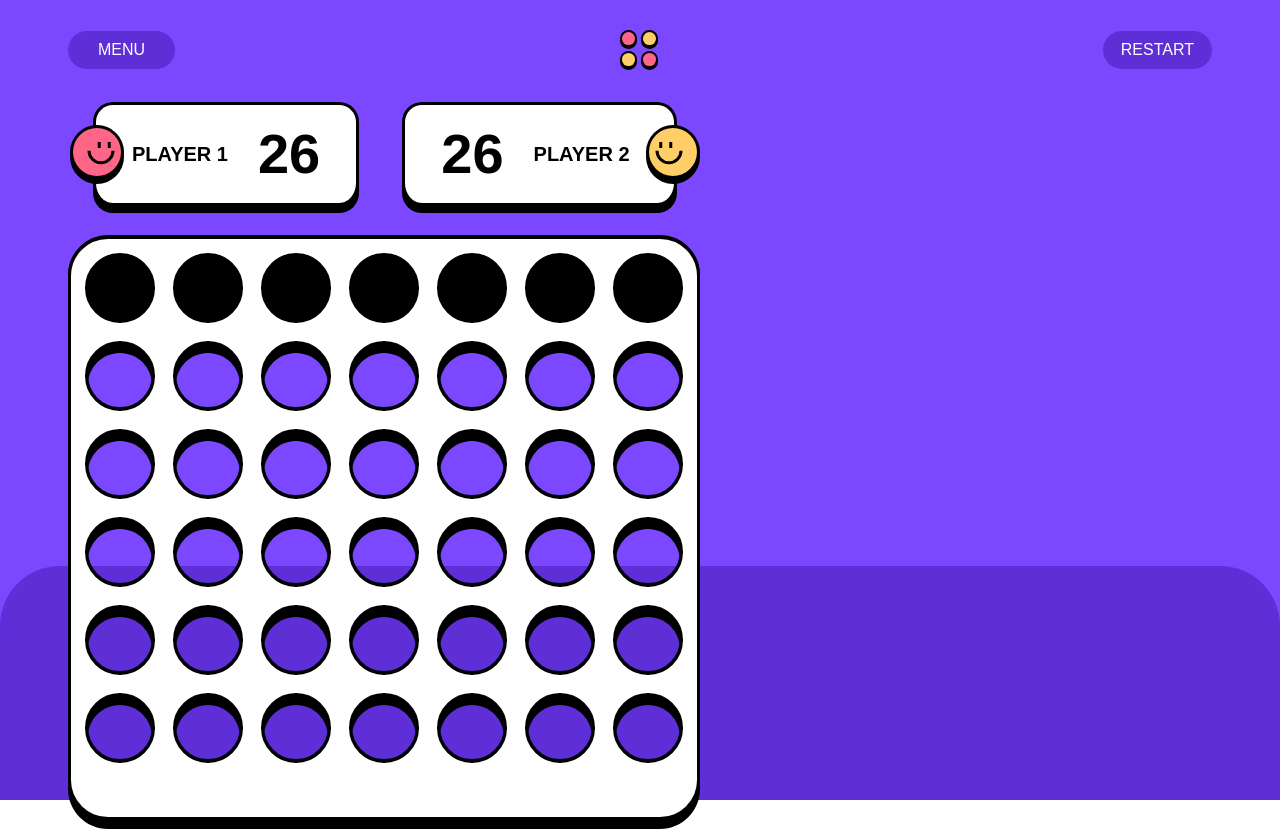
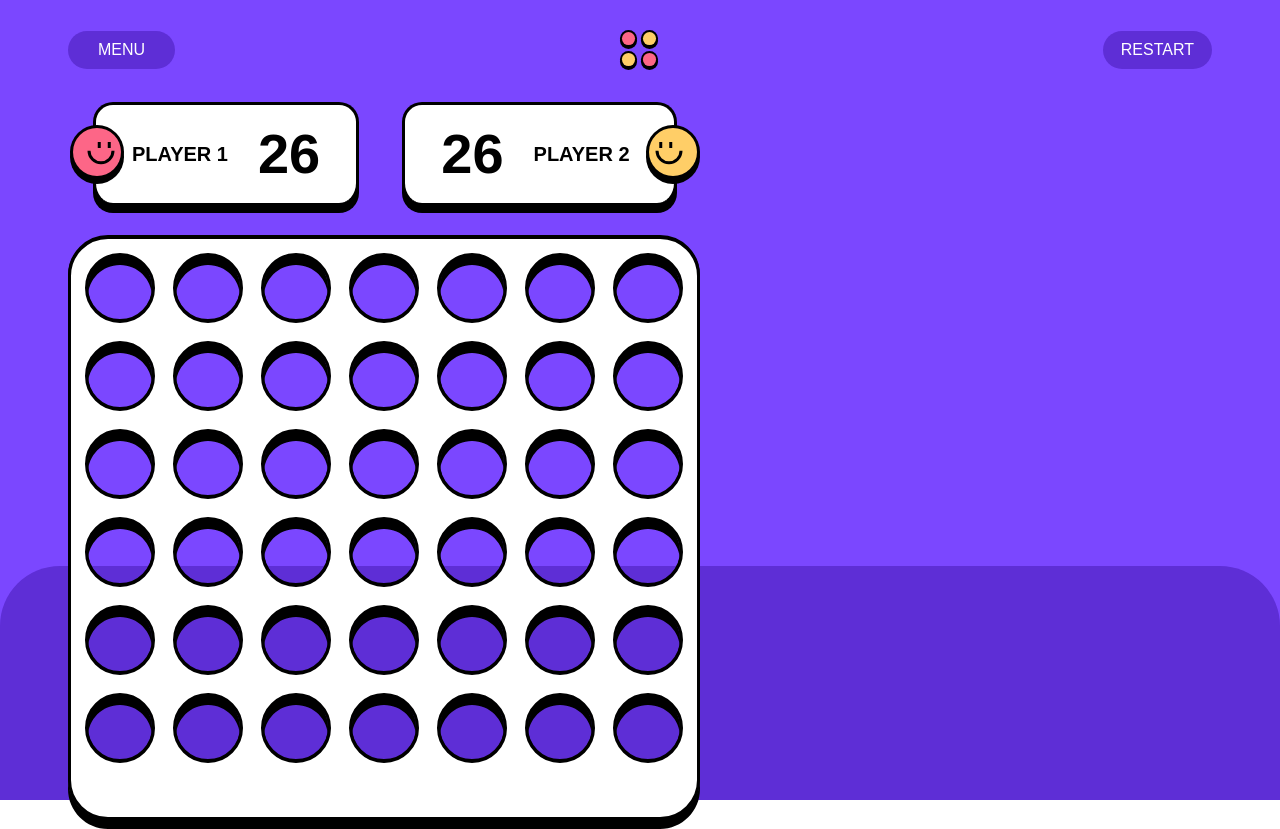
Before and after one commit to tpkhuong/fixedFrontendMentorChallenges, a Next.js app in the folder advanced/nextJsProjects/connectFourGame/: page /playergameboard in a window 1280 px wide. Built offline with nearby package versions, Linux system fonts and the light colour scheme.

Commit message:
enjoyed the effort/process of building algorithm refactor dropped chip animation. Drop Selection Pointer and Pointer Container connect four dir.

```diff
--- a/advanced/nextJsProjects/connectFourGame/src/app/components/client/ConnectFourBoard/ConnectFourBoard.module.css
+++ b/advanced/nextJsProjects/connectFourGame/src/app/components/client/ConnectFourBoard/ConnectFourBoard.module.css
@@ -1,7 +1,7 @@
 /* mobile */
 
-.row[id="first-row"] [data-droppedposition="last"] {
-  animation: TabletScreenDroppedPositionSixthRow 1500ms ease-out forwards;
+.row[id="animation-row"] [data-droppedposition="last"] {
+  animation: MobileDroppedPositionSixthRow 1500ms ease-out forwards;
 }
 
 .connect-four-board-container {
@@ -50,9 +50,14 @@ we can click on connect for chips */
   gap: 7px;
 }
 
+.row[id="animation-row"] {
+  position: absolute;
+  top: 7px;
+  margin-block-start: 0px;
+}
+
 .row[id="first-row"] span {
-  background-color: var(--color-neutral-black);
-  /* background-color: transparent; */
+  background-color: transparent;
 }
 
 .chips-container span {
@@ -117,6 +122,10 @@ we can click on connect for chips */
 
 @keyframes MobileDroppedPositionFirstRow {
   0% {
+    background-color: transparent;
+  }
+
+  2% {
     background-color: var(--color-neutral-black);
   }
 
@@ -129,6 +138,11 @@ we can click on connect for chips */
 
 @keyframes MobileDroppedPositionSecondRow {
   0% {
+    transform: translateY(0px);
+    background-color: transparent;
+  }
+
+  2% {
     transform: translateY(0px);
     background-color: var(--color-neutral-black);
   }
@@ -144,6 +158,11 @@ we can click on connect for chips */
 @keyframes MobileDroppedPositionThirdRow {
   0% {
     transform: translateY(0px);
+    background-color: transparent;
+  }
+
+  2% {
+    transform: translateY(0px);
     background-color: var(--color-neutral-black);
   }
 
@@ -157,6 +176,11 @@ we can click on connect for chips */
 
 @keyframes MobileDroppedPositionFourthRow {
   0% {
+    transform: translateY(0px);
+    background-color: transparent;
+  }
+
+  2% {
     transform: translateY(0px);
     background-color: var(--color-neutral-black);
   }
@@ -172,6 +196,11 @@ we can click on connect for chips */
 @keyframes MobileDroppedPositionFifthRow {
   0% {
     transform: translateY(0px);
+    background-color: transparent;
+  }
+
+  2% {
+    transform: translateY(0px);
     background-color: var(--color-neutral-black);
   }
 
@@ -185,6 +214,11 @@ we can click on connect for chips */
 
 @keyframes MobileDroppedPositionSixthRow {
   0% {
+    transform: translateY(0px);
+    background-color: transparent;
+  }
+
+  2% {
     transform: translateY(0px);
     background-color: var(--color-neutral-black);
   }
@@ -202,6 +236,12 @@ we can click on connect for chips */
 
   @keyframes TabletScreenDroppedPositionFirstRow {
     0% {
+      transform: translateY(0px);
+      background-color: transparent;
+    }
+
+    2% {
+      transform: translateY(0px);
       background-color: var(--color-neutral-black);
     }
 
@@ -214,6 +254,11 @@ we can click on connect for chips */
 
   @keyframes TabletScreenDroppedPositionSecondRow {
     0% {
+      transform: translateY(0px);
+      background-color: transparent;
+    }
+
+    2% {
       transform: translateY(0px);
       background-color: var(--color-neutral-black);
     }
@@ -229,6 +274,11 @@ we can click on connect for chips */
   @keyframes TabletScreenDroppedPositionThirdRow {
     0% {
       transform: translateY(0px);
+      background-color: transparent;
+    }
+
+    2% {
+      transform: translateY(0px);
       background-color: var(--color-neutral-black);
     }
 
@@ -242,6 +292,11 @@ we can click on connect for chips */
 
   @keyframes TabletScreenDroppedPositionFourthRow {
     0% {
+      transform: translateY(0px);
+      background-color: transparent;
+    }
+
+    2% {
       transform: translateY(0px);
       background-color: var(--color-neutral-black);
     }
@@ -257,6 +312,11 @@ we can click on connect for chips */
   @keyframes TabletScreenDroppedPositionFifthRow {
     0% {
       transform: translateY(0px);
+      background-color: transparent;
+    }
+
+    2% {
+      transform: translateY(0px);
       background-color: var(--color-neutral-black);
     }
 
@@ -271,6 +331,11 @@ we can click on connect for chips */
   @keyframes TabletScreenDroppedPositionSixthRow {
     0% {
       transform: translateY(0px);
+      background-color: transparent;
+    }
+
+    2% {
+      transform: translateY(0px);
       background-color: var(--color-neutral-black);
     }
 
@@ -280,3 +345,21 @@ we can click on connect for chips */
     }
   }
 }
+
+@media screen and (min-width: 90rem) {
+  /* chips container */
+  /* pointer */
+
+  .pointer-container {
+    width: 38px;
+    height: 36px;
+  }
+
+  [data-playerturn="one"] .pointer-container {
+    background-image: url("/images/marker-red.svg");
+  }
+
+  [data-playerturn="two"] .pointer-container {
+    background-image: url("/images/marker-yellow.svg");
+  }
+}
--- a/advanced/nextJsProjects/connectFourGame/src/app/components/client/ConnectFourBoard/index.js
+++ b/advanced/nextJsProjects/connectFourGame/src/app/components/client/ConnectFourBoard/index.js
@@ -25,6 +25,9 @@ export default function ConnectFourBoard({ children }) {
       </div>
       {/* rows/columns of chips */}
       <div className={styles[`chips-container`]}>
+        <div className={styles[`drop-selection-pointer-container`]}>
+          <div className={styles[`pointer-container`]}></div>
+        </div>
         {/* <div className={`${styles[`row`]} ${styles[`click-row`]}`}>
           <span
             onClick={(event) => {
@@ -49,7 +52,6 @@ export default function ConnectFourBoard({ children }) {
           }}
         >
           <span
-            data-droppedposition=""
             onClick={(event) => {
               console.log(event);
               document
@@ -112,6 +114,33 @@ export default function ConnectFourBoard({ children }) {
           <span></span>
           <span></span>
         </div>
+        {/* animation row */}
+        <div
+          id="animation-row"
+          className={styles[`row`]}
+          onClick={(event) => {
+            console.log(event);
+          }}
+        >
+          <span
+            data-droppedposition=""
+            onClick={(event) => {
+              console.log(event);
+              document
+                .getElementById("first-row")
+                .firstElementChild.setAttribute(
+                  "data-droppedposition",
+                  "MobileDroppedPositionFirstRow"
+                );
+            }}
+          ></span>
+          <span></span>
+          <span></span>
+          <span></span>
+          <span></span>
+          <span></span>
+          <span></span>
+        </div>
       </div>
       {/* <div className={styles[`chips-container`]}>
         <span></span>
@@ -160,12 +189,7 @@ export default function ConnectFourBoard({ children }) {
       {/* front img */}
       {/* declare pointer-events: none for div with class front-game-board */}
       {/* we can click on connect for chips */}
-      <div
-        className={styles[`front-game-board`]}
-        onClick={(event) => {
-          console.log(event);
-        }}
-      >
+      <div className={styles[`front-game-board`]}>
         <picture>
           <source
             media="(min-width: 768px)"
@@ -184,13 +208,13 @@ export default function ConnectFourBoard({ children }) {
           console.log(event);
         }}
       >
-        <span></span>
-        <span></span>
-        <span></span>
-        <span></span>
-        <span></span>
-        <span></span>
-        <span></span>
+        <span data-column="one"></span>
+        <span data-column="two"></span>
+        <span data-column="three"></span>
+        <span data-column="four"></span>
+        <span data-column="five"></span>
+        <span data-column="six"></span>
+        <span data-column="seven"></span>
       </div>
     </div>
   );
```
